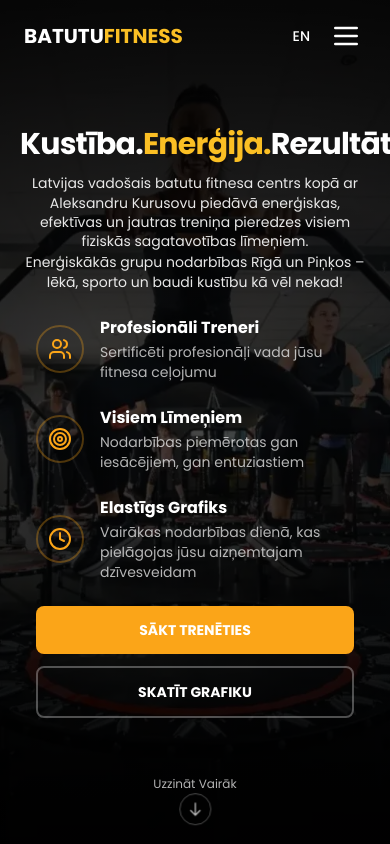
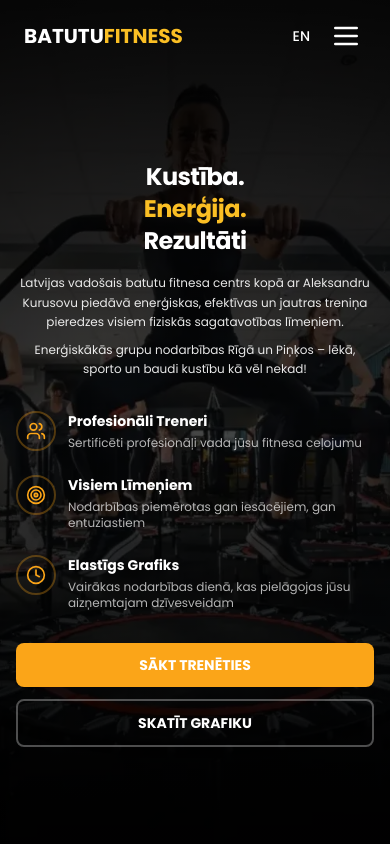
Before and after one commit to Kizenbahs/batutufitness.lv, a React (Vite) app: page / in a window 390 px wide. Shown: the top 844 px of the page. Built offline with nearby package versions, Linux system fonts and the light colour scheme.

Commit message:
Fix mobile layout issues and remove scroll indicator

```diff
--- a/src/components/HeroSection.tsx
+++ b/src/components/HeroSection.tsx
@@ -1,4 +1,4 @@
-import React, { useState, useEffect } from 'react';
+import React from 'react';
 import { Users, Target, Clock } from "lucide-react";
 
 interface HeroSectionProps {
@@ -8,23 +8,9 @@ interface HeroSectionProps {
 }
 
 export default function HeroSection({ language, onScheduleClick, onContactClick }: HeroSectionProps) {
-  const [scrollPosition, setScrollPosition] = useState(0);
-
-  useEffect(() => {
-    const handleScroll = () => {
-      const position = window.scrollY;
-      setScrollPosition(position);
-    };
-
-    window.addEventListener("scroll", handleScroll);
-    return () => {
-      window.removeEventListener("scroll", handleScroll);
-    };
-  }, []);
-
   return (
     <section
-      className="relative w-full overflow-hidden bg-gray-950"
+      className="relative w-screen overflow-hidden bg-gray-950"
       style={{ height: "100svh" }}
     >
       {/* Background Image with Overlay */}
@@ -38,29 +24,29 @@ export default function HeroSection({ language, onScheduleClick, onContactClick
       </div>
 
       {/* Content */}
-      <div className="relative z-10 flex h-full flex-col items-center justify-center px-5">
-        <div className="w-full max-w-[90rem] text-center">
+      <div className="relative z-10 flex h-full flex-col items-center justify-center">
+        <div className="w-full max-w-[85rem] px-4 text-center pt-16 sm:pt-20 md:pt-24">
           {/* Main Heading */}
-          <h1 className="mb-3 text-3xl font-bold tracking-tight sm:text-4xl md:text-5xl lg:text-6xl sm:mb-6 md:mb-8">
-            <span className="text-white">
+          <h1 className="mb-4 text-2xl font-bold tracking-tight sm:text-3xl md:text-5xl lg:text-6xl sm:mb-6 md:mb-8">
+            <span className="block text-white sm:inline">
               {language === 'lv' ? 'Kustība.' : 'Movement.'}
-            </span>
-            <span className="text-[#FBBF24]">
+            </span>{' '}
+            <span className="block text-[#FBBF24] sm:inline">
               {language === 'lv' ? 'Enerģija.' : 'Energy.'}
-            </span>
-            <span className="text-white">
+            </span>{' '}
+            <span className="block text-white sm:inline">
               {language === 'lv' ? 'Rezultāti' : 'Results'}
             </span>
           </h1>
 
           {/* Description */}
-          <div className="mx-auto mb-6 w-full max-w-3xl text-sm leading-snug text-white/90 sm:text-base md:text-lg sm:mb-8 md:mb-12">
-            <p className="mb-0.5">
+          <div className="mx-auto mb-8 w-full max-w-2xl text-xs leading-relaxed text-white/90 sm:text-sm md:text-lg sm:mb-10 md:mb-12">
+            <p className="mb-2">
               {language === 'lv'
                 ? 'Latvijas vadošais batutu fitnesa centrs kopā ar Aleksandru Kurusovu piedāvā enerģiskas, efektīvas un jautras treniņa pieredzes visiem fiziskās sagatavotības līmeņiem.'
                 : 'Latvia\'s premier trampoline fitness center with Alexandra Kurusova offers energetic, effective, and fun workout experiences for all fitness levels.'}
             </p>
-            <p className="whitespace-normal sm:whitespace-nowrap">
+            <p>
               {language === 'lv'
                 ? 'Enerģiskākās grupu nodarbības Rīgā un Piņķos – lēkā, sporto un baudi kustību kā vēl nekad!'
                 : 'The most energetic group classes in Riga and Pinki – jump, exercise and enjoy movement like never before!'}
@@ -68,16 +54,16 @@ export default function HeroSection({ language, onScheduleClick, onContactClick
           </div>
 
           {/* Three Feature Points with Icons */}
-          <div className="mb-6 grid grid-cols-1 gap-6 px-4 sm:grid-cols-3 sm:gap-8 md:gap-12 lg:gap-16 sm:mb-8 md:mb-12">
-            <div className="flex flex-row items-center space-x-4 sm:flex-col sm:items-center sm:space-x-0">
-              <div className="flex h-12 w-12 shrink-0 items-center justify-center rounded-full border-2 border-primary/30 text-primary sm:mb-3 md:mb-4">
-                <Users className="h-6 w-6" />
+          <div className="mb-8 grid grid-cols-1 gap-6 sm:grid-cols-3 sm:gap-8 md:gap-12 lg:gap-16 sm:mb-10 md:mb-12">
+            <div className="flex flex-row items-start space-x-3 sm:flex-col sm:items-center sm:space-x-0">
+              <div className="flex h-10 w-10 shrink-0 items-center justify-center rounded-full border-2 border-primary/30 text-primary sm:mb-3 md:mb-4 sm:h-12 sm:w-12">
+                <Users className="h-5 w-5 sm:h-6 sm:w-6" />
               </div>
-              <div className="text-left sm:text-center">
-                <h3 className="mb-0.5 text-base font-bold text-white sm:text-lg">
+              <div className="min-w-0 flex-1 text-left sm:text-center">
+                <h3 className="mb-1 text-sm font-bold text-white sm:text-base md:text-lg">
                   {language === 'lv' ? 'Profesionāli Treneri' : 'Expert Trainers'}
                 </h3>
-                <p className="text-sm text-white/70">
+                <p className="text-xs text-white/70 sm:text-sm">
                   {language === 'lv'
                     ? 'Sertificēti profesionāļi vada jūsu fitnesa ceļojumu'
                     : 'Certified professionals guiding your fitness journey'}
@@ -85,15 +71,15 @@ export default function HeroSection({ language, onScheduleClick, onContactClick
               </div>
             </div>
 
-            <div className="flex flex-row items-center space-x-4 sm:flex-col sm:items-center sm:space-x-0">
-              <div className="flex h-12 w-12 shrink-0 items-center justify-center rounded-full border-2 border-primary/30 text-primary sm:mb-3 md:mb-4">
-                <Target className="h-6 w-6" />
+            <div className="flex flex-row items-start space-x-3 sm:flex-col sm:items-center sm:space-x-0">
+              <div className="flex h-10 w-10 shrink-0 items-center justify-center rounded-full border-2 border-primary/30 text-primary sm:mb-3 md:mb-4 sm:h-12 sm:w-12">
+                <Target className="h-5 w-5 sm:h-6 sm:w-6" />
               </div>
-              <div className="text-left sm:text-center">
-                <h3 className="mb-0.5 text-base font-bold text-white sm:text-lg">
+              <div className="min-w-0 flex-1 text-left sm:text-center">
+                <h3 className="mb-1 text-sm font-bold text-white sm:text-base md:text-lg">
                   {language === 'lv' ? 'Visiem Līmeņiem' : 'All Fitness Levels'}
                 </h3>
-                <p className="text-sm text-white/70">
+                <p className="text-xs text-white/70 sm:text-sm">
                   {language === 'lv'
                     ? 'Nodarbības piemērotas gan iesācējiem, gan entuziastiem'
                     : 'Classes designed for beginners to enthusiasts'}
@@ -101,15 +87,15 @@ export default function HeroSection({ language, onScheduleClick, onContactClick
               </div>
             </div>
 
-            <div className="flex flex-row items-center space-x-4 sm:flex-col sm:items-center sm:space-x-0">
-              <div className="flex h-12 w-12 shrink-0 items-center justify-center rounded-full border-2 border-primary/30 text-primary sm:mb-3 md:mb-4">
-                <Clock className="h-6 w-6" />
+            <div className="flex flex-row items-start space-x-3 sm:flex-col sm:items-center sm:space-x-0">
+              <div className="flex h-10 w-10 shrink-0 items-center justify-center rounded-full border-2 border-primary/30 text-primary sm:mb-3 md:mb-4 sm:h-12 sm:w-12">
+                <Clock className="h-5 w-5 sm:h-6 sm:w-6" />
               </div>
-              <div className="text-left sm:text-center">
-                <h3 className="mb-0.5 text-base font-bold text-white sm:text-lg">
+              <div className="min-w-0 flex-1 text-left sm:text-center">
+                <h3 className="mb-1 text-sm font-bold text-white sm:text-base md:text-lg">
                   {language === 'lv' ? 'Elastīgs Grafiks' : 'Flexible Schedule'}
                 </h3>
-                <p className="text-sm text-white/70">
+                <p className="text-xs text-white/70 sm:text-sm">
                   {language === 'lv'
                     ? 'Vairākas nodarbības dienā, kas pielāgojas jūsu aizņemtajam dzīvesveidam'
                     : 'Multiple classes daily to fit your busy lifestyle'}
@@ -119,51 +105,19 @@ export default function HeroSection({ language, onScheduleClick, onContactClick
           </div>
 
           {/* Two Buttons */}
-          <div className="flex w-full flex-col space-y-3 px-4 sm:flex-row sm:justify-center sm:space-x-4 sm:space-y-0 sm:px-0">
+          <div className="flex w-full flex-col space-y-3 sm:flex-row sm:justify-center sm:space-x-4 sm:space-y-0">
             <button
               onClick={onScheduleClick}
-              className="w-full rounded-lg bg-primary px-6 py-3.5 text-sm font-bold text-white transition-transform hover:scale-105 hover:bg-primary/90 sm:w-auto"
+              className="w-full rounded-lg bg-primary px-4 py-3 text-sm font-bold text-white transition-transform hover:scale-105 hover:bg-primary/90 sm:w-auto sm:px-6 sm:py-3.5"
             >
               {language === 'lv' ? 'SĀKT TRENĒTIES' : 'BOOK NOW'}
             </button>
             <button
               onClick={onContactClick}
-              className="w-full rounded-lg border-2 border-white/30 bg-transparent px-6 py-3.5 text-sm font-bold text-white transition-transform hover:scale-105 hover:border-primary hover:text-primary sm:w-auto"
+              className="w-full rounded-lg border-2 border-white/30 bg-transparent px-4 py-3 text-sm font-bold text-white transition-transform hover:scale-105 hover:border-primary hover:text-primary sm:w-auto sm:px-6 sm:py-3.5"
             >
               {language === 'lv' ? 'SKATĪT GRAFIKU' : 'VIEW SCHEDULE'}
             </button>
-          </div>
-        </div>
-
-        {/* Animated Scroll Indicator */}
-        <div
-          className="absolute bottom-4 left-1/2 -translate-x-1/2 cursor-pointer sm:bottom-8"
-          style={{
-            transform: `translate(-50%, ${scrollPosition * 0.2}px)`,
-            opacity: Math.max(0, 1 - scrollPosition / 300),
-          }}
-          onClick={onScheduleClick}
-        >
-          <div className="flex flex-col items-center">
-            <p className="mb-1 text-xs text-white/70 sm:text-sm">
-              {language === 'lv' ? 'Uzzināt Vairāk' : 'Discover More'}
-            </p>
-            <div className="flex h-8 w-8 animate-bounce items-center justify-center rounded-full border border-white/30">
-              <svg
-                xmlns="http://www.w3.org/2000/svg"
-                className="h-4 w-4 text-white/70"
-                fill="none"
-                viewBox="0 0 24 24"
-                stroke="currentColor"
-              >
-                <path
-                  strokeLinecap="round"
-                  strokeLinejoin="round"
-                  strokeWidth={2}
-                  d="M19 14l-7 7m0 0l-7-7m7 7V3"
-                />
-              </svg>
-            </div>
           </div>
         </div>
       </div>
--- a/src/pages/About.tsx
+++ b/src/pages/About.tsx
@@ -3,6 +3,7 @@ import { motion } from 'framer-motion';
 import { Link } from 'react-router-dom';
 import { FaTimes, FaBars } from 'react-icons/fa';
 import { Footer } from '../components/Footer';
+import { PricingTable } from '../components/PricingTable';
 
 interface AboutProps {
   language: 'lv' | 'en';
@@ -244,6 +245,9 @@ const About: React.FC<AboutProps> = ({ language, toggleLanguage }) => {
         </div>
       </section>
 
+      {/* Pricing Section */}
+      <PricingTable language={language} />
+
       {/* Footer */}
       <Footer language={language} />
     </div>
```
Also changed, not shown: src/components/Schedule.tsx (+13 -13 lines).
